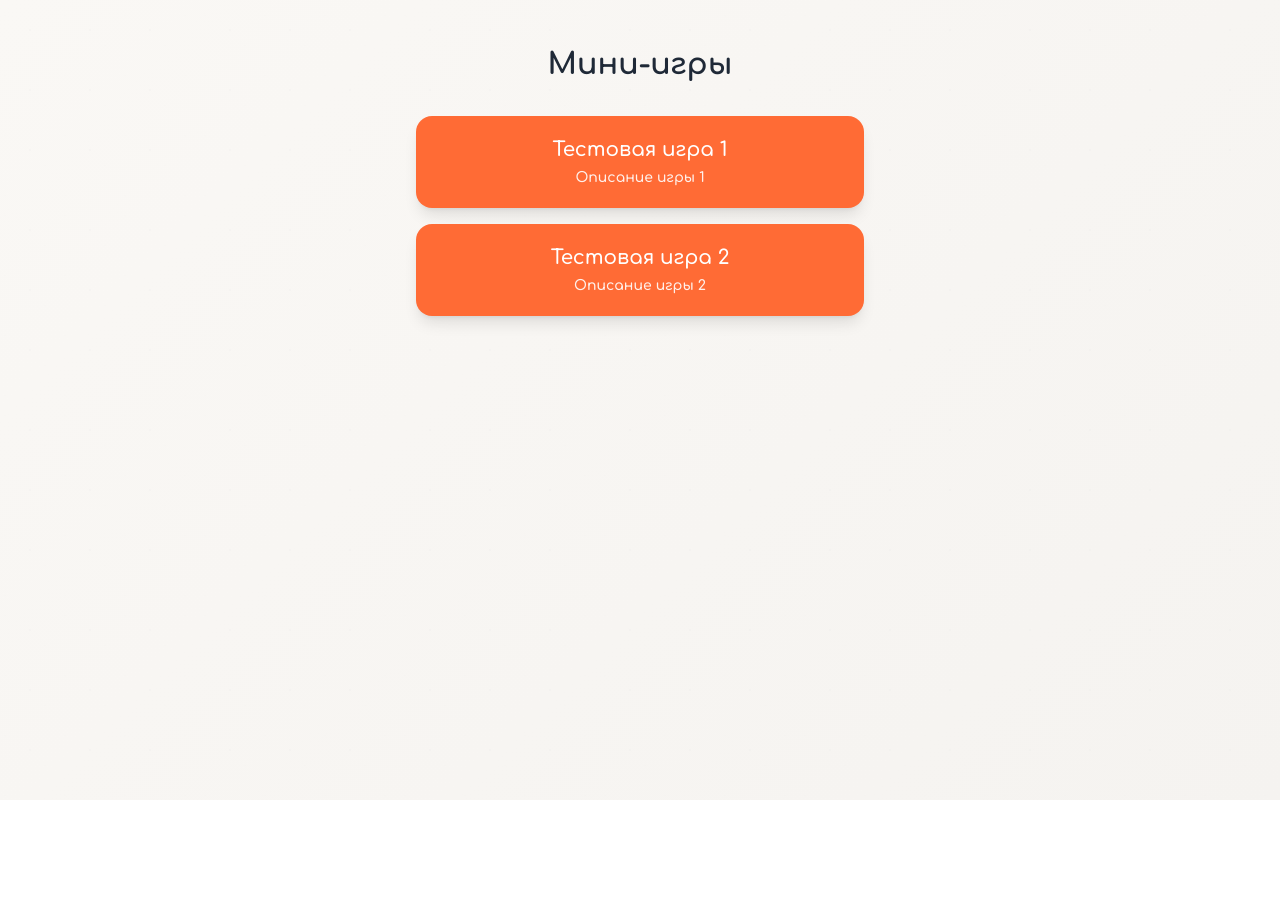
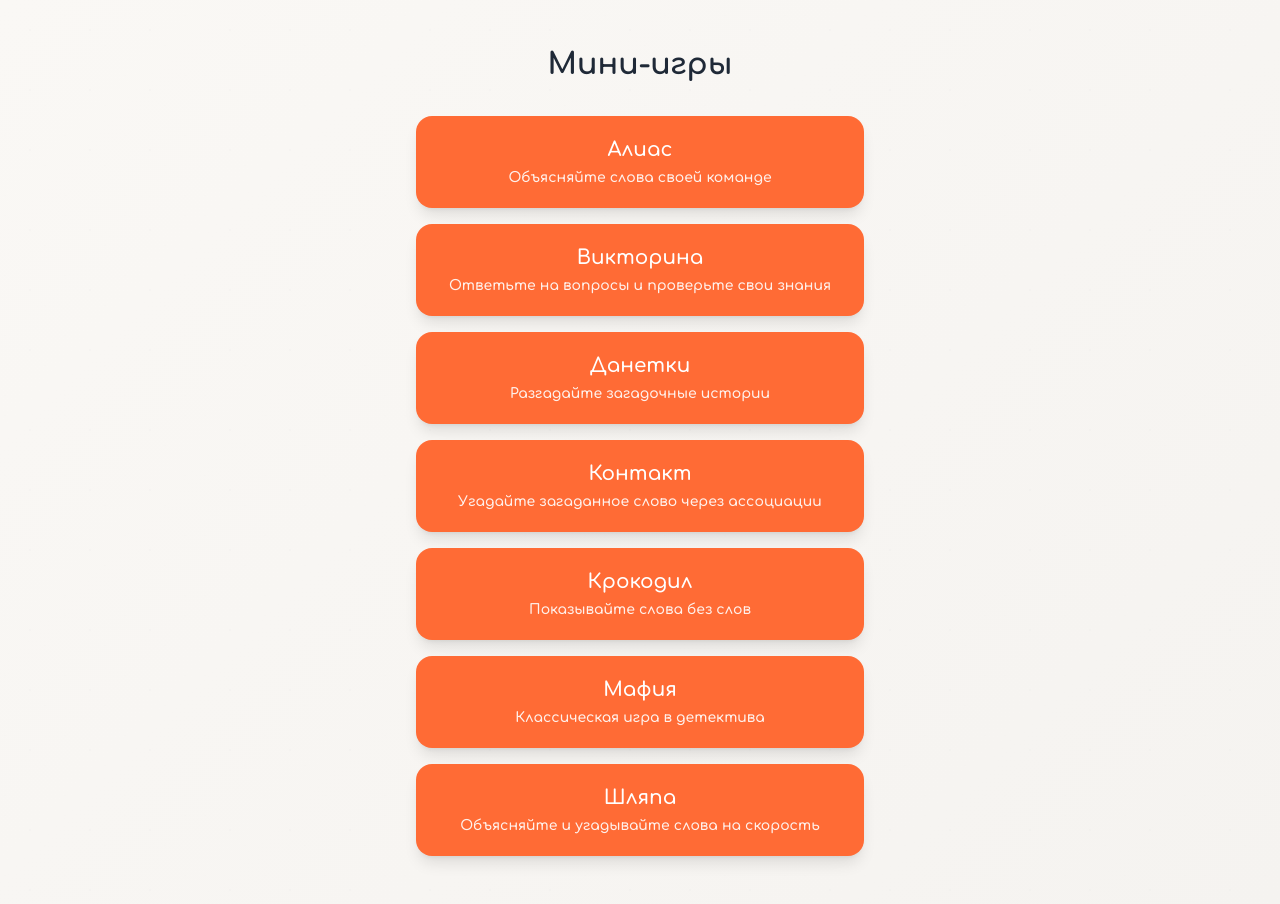
Before and after one commit to kostyakunak/5chairs-mini-games, a React (Vite) app: page / in a window 1280 px wide. Before the commit the page ends 800 px from the top, so only its background shows below. Built offline with nearby package versions, Linux system fonts and the light colour scheme; no server answers.

Commit message:
feat: hardcode games list in frontend instead of fetching from API
- Create src/lib/games.ts with hardcoded list of 7 games
- Update GameList to use hardcoded games instead of API call
- Games content (questions, words, etc.) will also be hardcoded in game components

```diff
--- a/src/components/GameList.tsx
+++ b/src/components/GameList.tsx
@@ -1,5 +1,5 @@
-import { useEffect, useState } from 'react';
-import { storageAdapter } from '../lib/adapter';
+import { useState } from 'react';
+import { HARDCODED_GAMES } from '../lib/games';
 import { Game } from '../types';
 
 interface GameListProps {
@@ -7,33 +7,11 @@ interface GameListProps {
 }
 
 export function GameList({ onSelectGame }: GameListProps) {
-  const [games, setGames] = useState<Game[]>([]);
-  const [loading, setLoading] = useState(true);
-
-  useEffect(() => {
-    loadGames();
-  }, []);
-
-  async function loadGames() {
-    try {
-      const gamesData = await storageAdapter.getGames();
-      // Sort by name
-      gamesData.sort((a, b) => a.name.localeCompare(b.name));
-      setGames(gamesData);
-    } catch (error) {
-      console.error('Error loading games:', error);
-    } finally {
-      setLoading(false);
-    }
-  }
-
-  if (loading) {
-    return (
-      <div className="min-h-screen flex items-center justify-center paper-texture">
-        <div className="text-[#ff6b35] text-xl animate-pulse-subtle">Загрузка...</div>
-      </div>
-    );
-  }
+  // Используем захардкоженный список игр
+  const [games] = useState<Game[]>(() => {
+    // Сортируем по имени
+    return [...HARDCODED_GAMES].sort((a, b) => a.name.localeCompare(b.name));
+  });
 
   return (
     <div className="min-h-screen paper-texture py-12 px-6">
--- /dev/null
+++ b/src/lib/games.ts
@@ -0,0 +1,49 @@
+// Захардкоженный список мини-игр
+// Контент игр (вопросы, слова и т.д.) также захардкожен в компонентах игр
+
+import { Game } from '../types';
+
+export const HARDCODED_GAMES: Game[] = [
+  {
+    id: 'viktorina',
+    name: 'Викторина',
+    min_players: 2,
+    description: 'Ответьте на вопросы и проверьте свои знания'
+  },
+  {
+    id: 'krokodil',
+    name: 'Крокодил',
+    min_players: 3,
+    description: 'Показывайте слова без слов'
+  },
+  {
+    id: 'mafiya',
+    name: 'Мафия',
+    min_players: 5,
+    description: 'Классическая игра в детектива'
+  },
+  {
+    id: 'alias',
+    name: 'Алиас',
+    min_players: 4,
+    description: 'Объясняйте слова своей команде'
+  },
+  {
+    id: 'danetki',
+    name: 'Данетки',
+    min_players: 2,
+    description: 'Разгадайте загадочные истории'
+  },
+  {
+    id: 'shlyapa',
+    name: 'Шляпа',
+    min_players: 4,
+    description: 'Объясняйте и угадывайте слова на скорость'
+  },
+  {
+    id: 'kontakt',
+    name: 'Контакт',
+    min_players: 3,
+    description: 'Угадайте загаданное слово через ассоциации'
+  }
+];
--- a/src/lib/storage.ts
+++ b/src/lib/storage.ts
@@ -76,11 +76,8 @@ export class MockStorageAdapter implements StorageAdapter {
   }
 
   async getGames(): Promise<Game[]> {
-    // Mock games for testing
-    return [
-      { id: '1', name: 'Тестовая игра 1', min_players: 2, description: 'Описание игры 1' },
-      { id: '2', name: 'Тестовая игра 2', min_players: 3, description: 'Описание игры 2' },
-    ];
+    // No mock games - use REST API for real games from database
+    return [];
   }
 
   async getMeeting(id: string): Promise<Meeting | null> {
```
